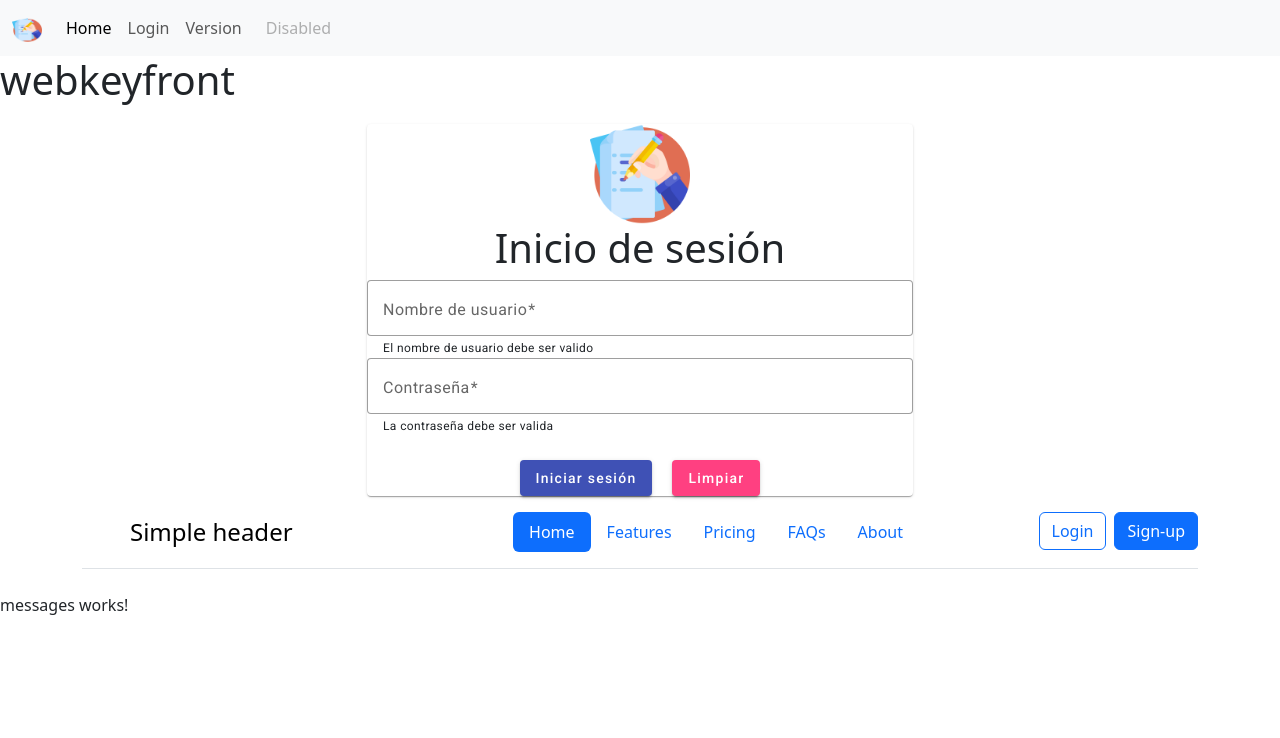
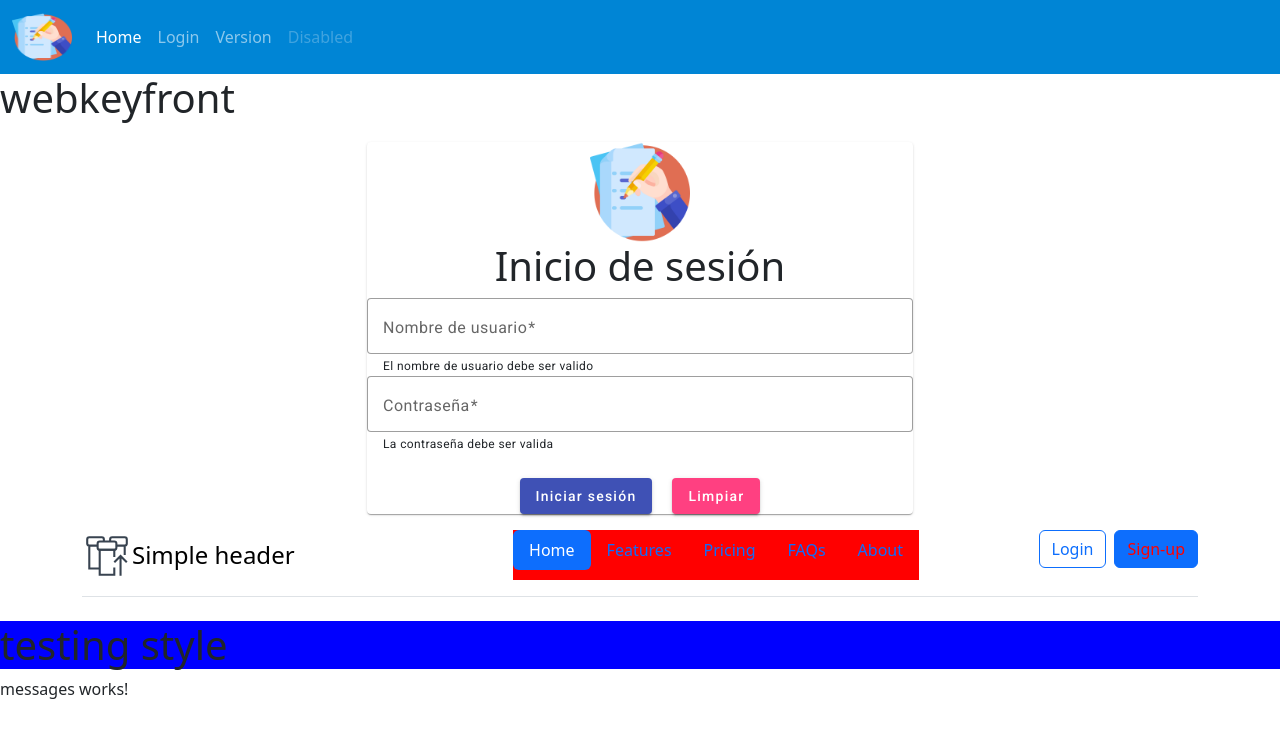
Before and after one commit to gloeches/webkeyfront, an Angular app: page /login in a window 1280 px wide. Shown: the top 738 px of the page. Built offline with nearby package versions, Linux system fonts and the light colour scheme.

Commit message:
navbar terminado

```diff
--- a/src/app/login/login.component.css
+++ b/src/app/login/login.component.css
@@ -0,0 +1,10 @@
+.test-style{
+    background-color: blue;
+}
+.btn-primary{
+    color: red;
+}
+
+.prueba{
+    background-color:red;
+}
--- a/src/app/login/login.component.html
+++ b/src/app/login/login.component.html
@@ -1,4 +1,4 @@
-<div class = "bootstrap-wrapper">
+<div class = "bootstrap-wrapper" background-color: red>
   <div class = "container">
     <div class = "row mt20">
       <div class = "col-md-6 offset-md-3">
@@ -35,14 +35,14 @@
 
 
 
-<div class="container">
+<div class="container" >
   <header class="d-flex flex-wrap justify-content-center py-3 mb-4 border-bottom">
     <a href="/" class="d-flex align-items-center mb-3 mb-md-0 me-md-auto link-body-emphasis text-decoration-none">
-      <svg class="bi me-2" width="40" height="32"><use xlink:href="#bootstrap"/></svg>
+      <img src = "../../../assets/Sequence_Open_24.svg" width = "50" height = "50" />
       <span class="fs-4">Simple header</span>
     </a>
 
-    <ul class="nav nav-pills">
+    <ul class="nav nav-pills prueba">
       <li class="nav-item"><a href="#" class="nav-link active" aria-current="page">Home</a></li>
       <li class="nav-item"><a href="#" class="nav-link">Features</a></li>
       <li class="nav-item"><a href="#" class="nav-link">Pricing</a></li>
@@ -55,3 +55,6 @@
     </div>
   </header>
 </div>
+<div>
+  <h1 class= "test-style"> testing style</h1>
+</div>
--- a/src/app/login/login.component.ts
+++ b/src/app/login/login.component.ts
@@ -17,6 +17,7 @@ export class LoginComponent implements OnInit{
   }
 
   formSubmit(){
+
   }
 
 }
--- a/src/app/navbar/navbar.component.css
+++ b/src/app/navbar/navbar.component.css
@@ -1,3 +1,19 @@
 .example-spacer{
     flex: 1 1 auto;
   }
+
+  @media (max-width: 576px) {
+    .navbar-brand{
+      display:none;
+    }
+    }
+
+.bg-agilent{
+  background-color: #0085D5;
+}
+
+.prueba{
+  text-decoration: underline;
+
+
+}
--- a/src/app/navbar/navbar.component.html
+++ b/src/app/navbar/navbar.component.html
@@ -1,7 +1,7 @@
-<nav class="navbar navbar-expand-lg navbar-light bg-light">
+<nav class="navbar navbar-expand-sm bg-agilent" data-bs-theme="dark" >
   <div class="container-fluid">
     <a class="navbar-brand" [routerLink]="'/'">
-      <img src="../../../assets/login.png" alt="" width="30" height="24">
+      <img src="../../../assets/login.png" alt="" width="60" height="48">
     </a>
     <button class="navbar-toggler" type="button" data-bs-toggle="collapse" data-bs-target="#navbarNav" aria-controls="navbarNav" aria-expanded="false" aria-label="Toggle navigation">
       <span class="navbar-toggler-icon"></span>
@@ -12,9 +12,9 @@
           <a class="nav-link active" aria-current="page" href="#">Home</a>
         </li>
         <li class="nav-item">
-          <a class="nav-link" [routerLink]="'/login'">Login</a>
+          <a class="nav-link" [routerLink]="'/login'" aligne >Login</a>
         </li>
-        <li class="nav-item me-2">
+        <li class="nav-item">
           <a class="nav-link" [routerLink]="'/version'">Version</a>
         </li>
         <li class="nav-item">
```
Also changed, not shown: src/app/services/login.service.ts (added, +19 -0 lines), src/assets/Sequence_Open_24.svg (added), 1 other file (tests, documents, lock files or other folders).
